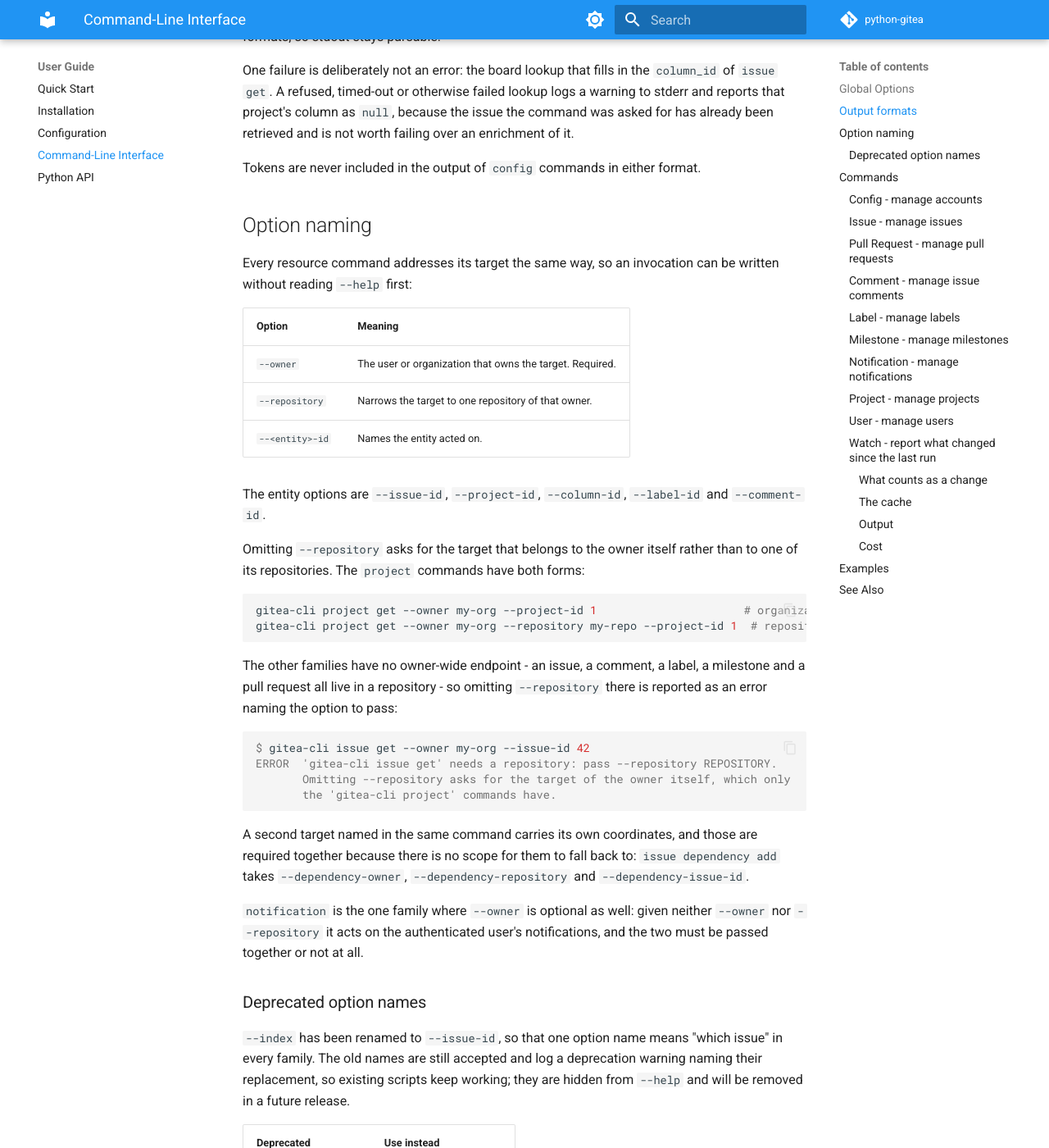
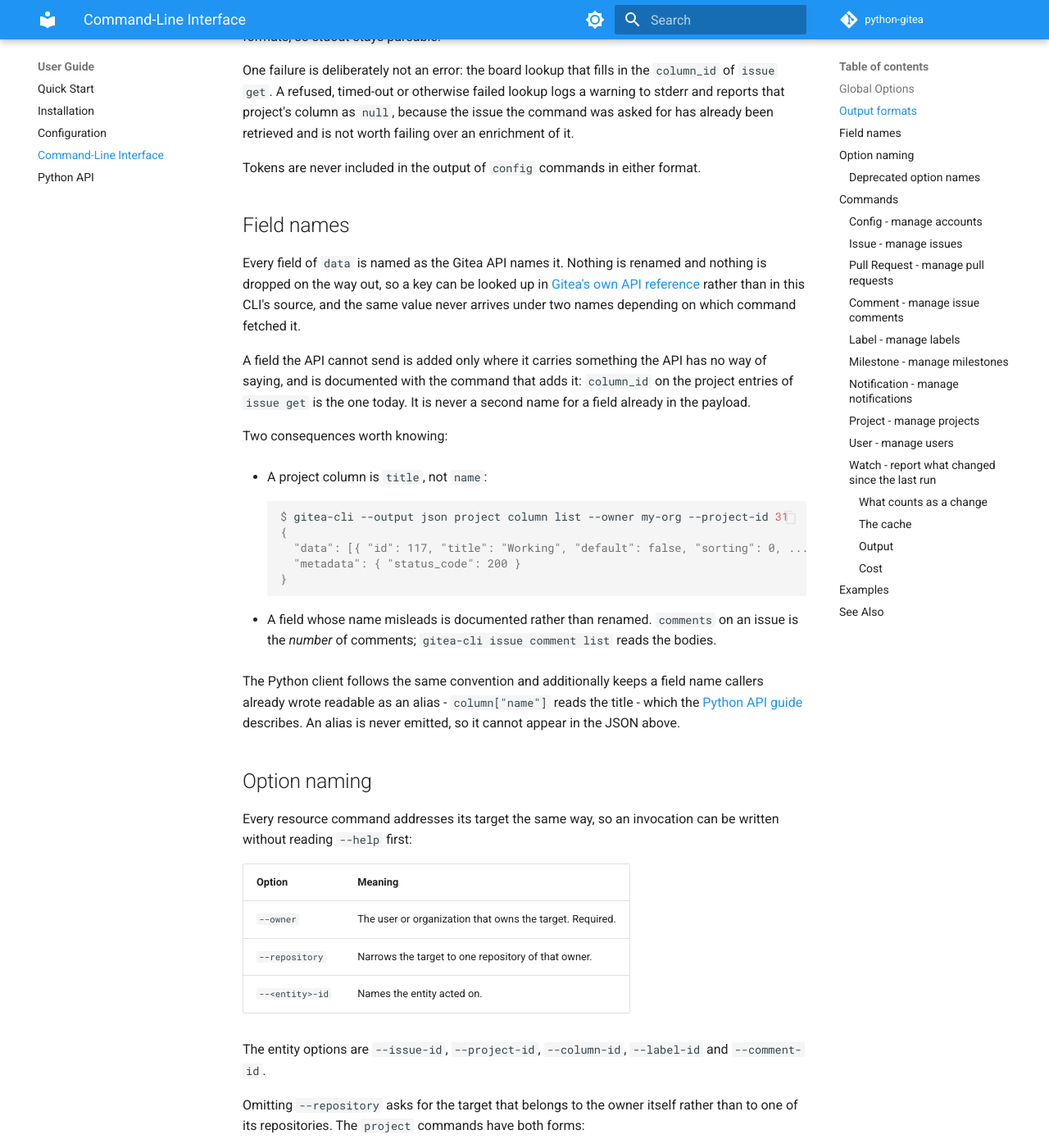
Before and after one commit to isaac-cf-wong/python-gitea, an MkDocs documentation site: the page built from docs/user-guide/cli.md, in a window 1280 px wide and 1400 px high, scrolled down 1922 px. Shown: the whole window at 82% size. Built offline with MkDocs 1.6.1 and Material for MkDocs 9.7.7, drawn with Linux system fonts in a browser that asks for light colours; comment, search, counter and statistics services are not loaded; some of the changed text lies outside the part shown.

Commit message:
fix(cli)!: emit an issue's comment count under the name the API sends
`gitea-cli issue get` renamed the API's `comments` field to `comment_count`,
because the value is a count and not the bodies a consumer might expect under
that name. Every other command emitting an issue - `issue list`, `issue create`,
`issue edit`, `issue close`, `project issues`, `project column issues` - passed
the same field through untouched, so the same count arrived under two names
depending on which command had fetched the issue. A consumer reading one and
then the other had to know which, and nothing said so.

Emit `comments`. The reason the rename existed is real and is kept where it costs
nothing: the CLI documentation and the command's own module say what the field
holds and point at `gitea-cli issue comment list` for the bodies. A misleading
name is documented rather than renamed, which is the convention
`gitea.utils.fields` now states - one name per field, everywhere.

BREAKING CHANGE: `gitea-cli issue get` emits `comments` where it emitted
`comment_count`. A consumer reading `data.comment_count` reads `data.comments`
instead; the value is unchanged, and every other command already sent it under
this name.

````diff
--- a/docs/user-guide/cli.md
+++ b/docs/user-guide/cli.md
@@ -80,6 +80,40 @@
 failing over an enrichment of it.
 
 Tokens are never included in the output of `config` commands in either format.
+
+## Field names
+
+Every field of `data` is named as the Gitea API names it. Nothing is renamed and
+nothing is dropped on the way out, so a key can be looked up in
+[Gitea's own API reference](https://docs.gitea.com/api/1.24/) rather than in
+this CLI's source, and the same value never arrives under two names depending on
+which command fetched it.
+
+A field the API cannot send is added only where it carries something the API has
+no way of saying, and is documented with the command that adds it: `column_id`
+on the project entries of `issue get` is the one today. It is never a second
+name for a field already in the payload.
+
+Two consequences worth knowing:
+
+- A project column is `title`, not `name`:
+
+    ```console
+    $ gitea-cli --output json project column list --owner my-org --project-id 31
+    {
+      "data": [{ "id": 117, "title": "Working", "default": false, "sorting": 0, ... }],
+      "metadata": { "status_code": 200 }
+    }
+    ```
+
+- A field whose name misleads is documented rather than renamed. `comments` on
+  an issue is the _number_ of comments; `gitea-cli issue comment list` reads the
+  bodies.
+
+The Python client follows the same convention and additionally keeps a field
+name callers already wrote readable as an alias - `column["name"]` reads the
+title - which the [Python API guide](python-api.md#field-names) describes. An
+alias is never emitted, so it cannot appear in the JSON above.
 
 ## Option naming
 
@@ -169,9 +203,11 @@
     - Optional: `--state`, `--labels`, `--search-string`, `--created-by`,
       `--assigned-by`, `--since`, `--before`, `--page`, `--limit`
 - `gitea-cli issue get --owner <owner> --repository <repo> --issue-id <number>`
-    - The `comment_count` field is the number of comments on the issue, not the
+    - The `comments` field is the number of comments on the issue, not the
       comments themselves; use `gitea-cli issue comment list` to read the
-      bodies.
+      bodies. The field keeps the API's name, as
+      [the field-name convention](#field-names) requires: this command used to
+      rename it to `comment_count` and was alone in doing so.
     - Each entry of `projects` carries a `column_id`: the column the issue's
       card sits in, or `null` when the issue has no card on that project. Gitea
       does not report it on the issue itself, so it is resolved from each
````
Also changed, not shown: 2 other files.
